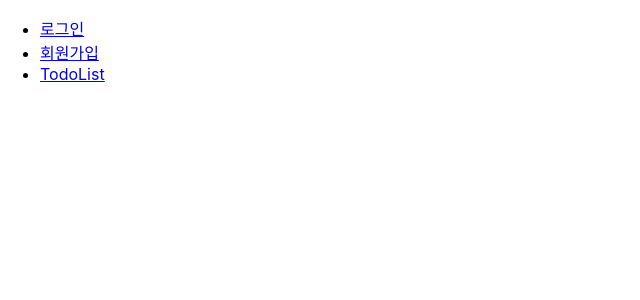
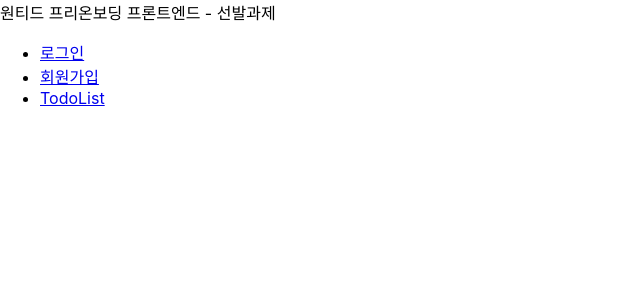
Before and after one commit to thumbthing/wanted-pre-onboarding-frontend, a React (Create React App) app: page / in a window 1280 px wide. Shown: the top 300 px of the page, without its empty margins (0-640 px from the left). Built offline with nearby package versions, Linux system fonts and the light colour scheme.

Commit message:
feat: 메인 페이지 기초 header 생성

```diff
--- a/src/pages/Main.tsx
+++ b/src/pages/Main.tsx
@@ -3,6 +3,8 @@ import { Link } from "react-router-dom";
 
 const Main = () => {
   return (
+    <>
+      <header>원티드 프리온보딩 프론트엔드 - 선발과제</header>
       <div>
         <ul>
           <li>
@@ -16,6 +18,7 @@ const Main = () => {
           </li>
         </ul>
       </div>
+    </>
   );
 };
 
```
Lines whose indentation alone changed are shown as unchanged.
